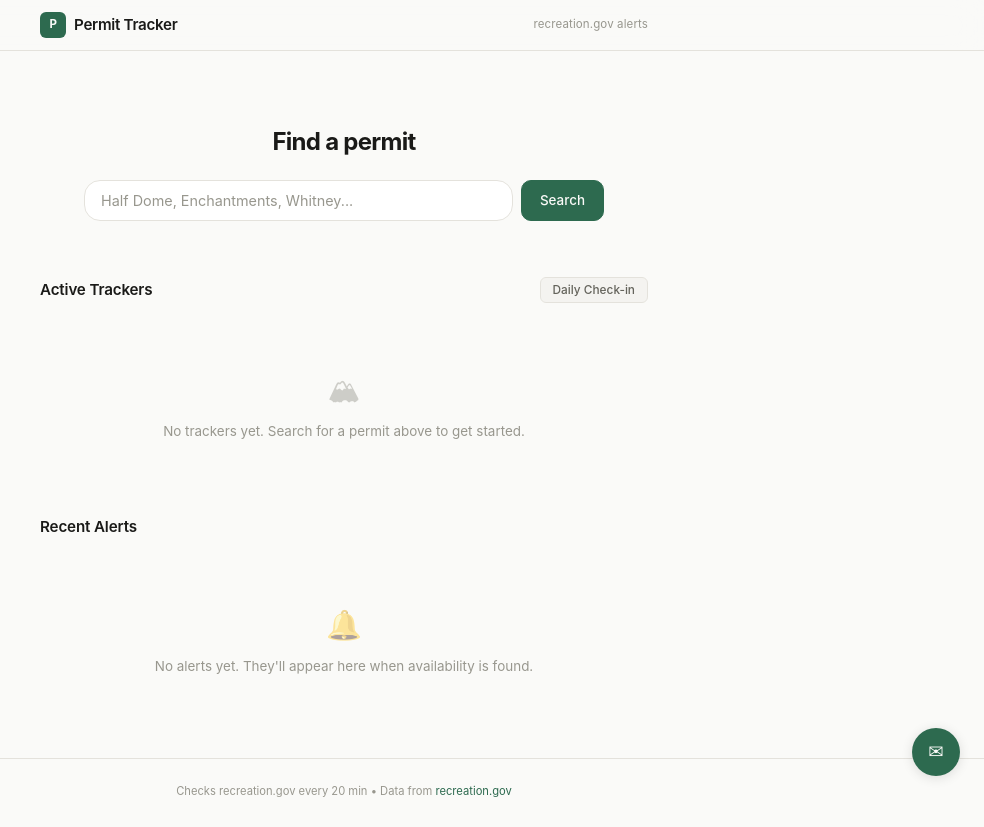
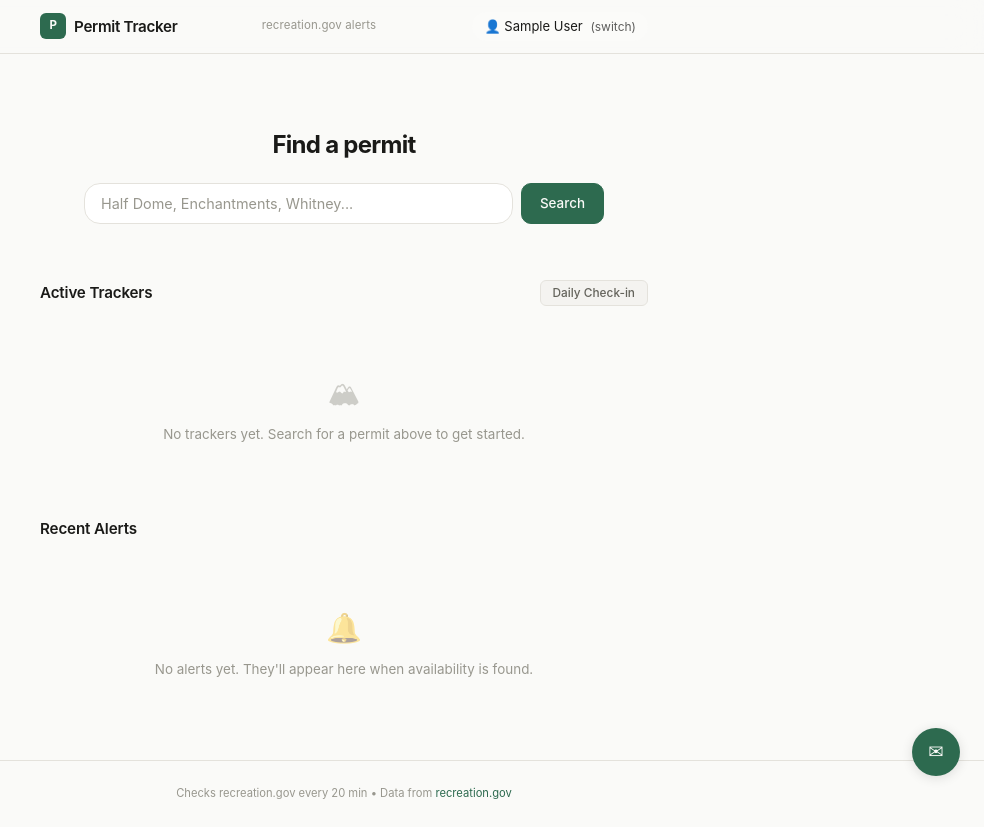
Before and after one commit to steve-overflow/permit-tracker, a Flask app: page / in a window 1280 px wide. Shown: the whole page, without its empty margins (296-1280 px from the left). Before the commit the page ends 797 px from the top, so only its background shows below. Run offline with Flask 3, Linux system fonts and the light colour scheme; the visitor is signed in with stand-in values (Sample User, id 1); data that the repository does not hold is empty.

Commit message:
Multi-user support: per-user trackers and notifications
- New 'users' table: stores telegram_chat_id + first_name on /start
- User picker page after login: 'Who are you?' with Telegram-connected users
- Trackers filtered by user's chat_id (each person sees only their own)
- Alerts filtered by user's trackers
- New trackers auto-assigned to current user
- /switch-user to change identity
- User badge in header showing current user
- If no users connected yet, shows instructions to connect Telegram first

```diff
--- a/app.py
+++ b/app.py
@@ -68,13 +68,13 @@ def login_required(f):
 def login_page():
     if not ACCESS_CODE:
         session["authenticated"] = True
-        return redirect("/")
+        return redirect("/pick-user")
     error = None
     if request.method == "POST":
         code = request.form.get("access_code", "").strip()
         if code == ACCESS_CODE:
             session["authenticated"] = True
-            return redirect("/")
+            return redirect("/pick-user")
         error = "Invalid access code"
     return f"""<!DOCTYPE html>
 <html><head><meta charset="UTF-8"><meta name="viewport" content="width=device-width,initial-scale=1.0">
@@ -90,6 +90,82 @@ def login_page():
 <button type="submit" style="width:100%;padding:12px;font-size:16px;background:#2d6a4f;color:white;border:none;border-radius:8px;cursor:pointer">Enter</button>
 {"<p style='color:#c0392b;margin-top:12px'>" + error + "</p>" if error else ""}
 </form></section></main></body></html>"""
+
+
+@app.route("/pick-user", methods=["GET", "POST"])
+@login_required
+def pick_user_page():
+    # If user already picked, go to home
+    if session.get("user_chat_id"):
+        return redirect("/")
+
+    conn = sqlite3.connect(DB_PATH)
+    conn.row_factory = sqlite3.Row
+    users = conn.execute("SELECT * FROM users ORDER BY first_name").fetchall()
+    conn.close()
+
+    if request.method == "POST":
+        chat_id = request.form.get("chat_id", "").strip()
+        if chat_id:
+            session["user_chat_id"] = chat_id
+            # Find the user's name for the session
+            for u in users:
+                if u["telegram_chat_id"] == chat_id:
+                    session["user_name"] = u["first_name"]
+                    break
+            return redirect("/")
+
+    if not users:
+        return """<!DOCTYPE html>
+<html><head><meta charset="UTF-8"><meta name="viewport" content="width=device-width,initial-scale=1.0">
+<title>Permit Tracker - Connect</title><link rel="stylesheet" href="/static/style.css">
+</head><body>
+<header><div class="container"><h1>Permit Tracker</h1>
+<p class="subtitle">Connect your Telegram first</p></div></header>
+<main class="container"><section class="card" style="max-width:440px;margin:2rem auto;text-align:center">
+<p style="font-size:48px;margin:0">📱</p>
+<h2 style="margin:12px 0">Connect Telegram</h2>
+<p>Open <a href="https://t.me/Permit_tracker_bot" target="_blank" style="color:#2d6a4f;font-weight:bold">@Permit_tracker_bot</a> in Telegram and send:</p>
+<code style="display:block;background:#f0f0f0;padding:12px;border-radius:8px;font-size:18px;margin:12px 0">/start """ + ACCESS_CODE + """</code>
+<p>Then come back here and refresh this page.</p>
+<br>
+<a href="/pick-user" style="display:inline-block;padding:12px 24px;background:#2d6a4f;color:white;border-radius:8px;text-decoration:none">Refresh</a>
+</section></main></body></html>"""
+
+    user_buttons = ""
+    for u in users:
+        user_buttons += f'''
+        <button type="submit" name="chat_id" value="{u["telegram_chat_id"]}"
+          style="width:100%;padding:16px;font-size:18px;background:#2d6a4f;color:white;border:none;border-radius:8px;cursor:pointer;margin-bottom:8px">
+          👋 I'm {u["first_name"]}
+        </button>'''
+
+    return f"""<!DOCTYPE html>
+<html><head><meta charset="UTF-8"><meta name="viewport" content="width=device-width,initial-scale=1.0">
+<title>Permit Tracker - Who are you?</title><link rel="stylesheet" href="/static/style.css">
+</head><body>
+<header><div class="container"><h1>Permit Tracker</h1>
+<p class="subtitle">Who are you?</p></div></header>
+<main class="container"><section class="card" style="max-width:440px;margin:2rem auto;text-align:center">
+<p style="font-size:48px;margin:0">🏕</p>
+<h2 style="margin:12px 0">Welcome!</h2>
+<p>Pick your name to see your trackers and get notifications:</p>
+<form method="POST" action="/pick-user" style="margin-top:16px">
+{user_buttons}
+</form>
+<hr style="margin:20px 0;border:none;border-top:1px solid #ddd">
+<p style="font-size:14px;color:#666">Don't see your name? Open <a href="https://t.me/Permit_tracker_bot" target="_blank" style="color:#2d6a4f">@Permit_tracker_bot</a> and send <code>/start {ACCESS_CODE}</code> first, then refresh.</p>
+<a href="/pick-user" style="font-size:14px;color:#2d6a4f">Refresh</a>
+</section></main></body></html>"""
+
+
+@app.route("/switch-user")
+@login_required
+def switch_user():
+    """Let user switch identity."""
+    session.pop("user_chat_id", None)
+    session.pop("user_name", None)
+    return redirect("/pick-user")
 
 # ---------------------------------------------------------------------------
 # Database
@@ -151,6 +227,14 @@ def init_db():
             id INTEGER PRIMARY KEY AUTOINCREMENT,
             notify_telegram_chat_id TEXT DEFAULT '',
             updated_at TEXT NOT NULL DEFAULT (datetime('now'))
+        );
+
+        CREATE TABLE IF NOT EXISTS users (
+            id INTEGER PRIMARY KEY AUTOINCREMENT,
+            telegram_chat_id TEXT NOT NULL UNIQUE,
+            telegram_user_id TEXT DEFAULT '',
+            first_name TEXT NOT NULL DEFAULT 'Unknown',
+            created_at TEXT NOT NULL DEFAULT (datetime('now'))
         );
         """
     )
@@ -263,7 +347,11 @@ def poll_all_trackers():
 @app.route("/")
 @login_required
 def index():
-    return render_template("index.html")
+    if not session.get("user_chat_id"):
+        return redirect("/pick-user")
+    return render_template("index.html",
+                           user_name=session.get("user_name", ""),
+                           user_chat_id=session.get("user_chat_id", ""))
 
 
 # ---------------------------------------------------------------------------
@@ -322,13 +410,24 @@ def api_availability(permit_id):
         return jsonify({"error": str(e)}), 500
 
 
+@app.route("/api/users")
+@login_required
+def api_list_users():
+    """List connected Telegram users."""
+    db = get_db()
+    rows = db.execute("SELECT telegram_chat_id, first_name FROM users ORDER BY first_name").fetchall()
+    return jsonify([dict(r) for r in rows])
+
+
 @app.route("/api/trackers", methods=["GET"])
 @login_required
 def api_list_trackers():
-    """List all trackers with alert counts."""
+    """List trackers for the current user."""
     db = get_db()
+    user_chat_id = session.get("user_chat_id", "")
     rows = db.execute(
-        "SELECT * FROM trackers ORDER BY created_at DESC"
+        "SELECT * FROM trackers WHERE notify_telegram_chat_id = ? ORDER BY created_at DESC",
+        (user_chat_id,)
     ).fetchall()
     trackers = [dict(r) for r in rows]
     for t in trackers:
@@ -355,6 +454,9 @@ def api_create_tracker():
         if not data.get(field):
             return jsonify({"error": f"Missing required field: {field}"}), 400
 
+    # Always use the session user's chat_id
+    user_chat_id = session.get("user_chat_id", data.get("notify_telegram_chat_id", ""))
+
     db = get_db()
     cursor = db.execute(
         """INSERT INTO trackers
@@ -367,7 +469,7 @@ def api_create_tracker():
             json.dumps(data.get("division_ids", [])),
             data["start_date"],
             data["end_date"],
-            data.get("notify_telegram_chat_id", ""),
+            user_chat_id,
         ),
     )
     db.commit()
@@ -406,9 +508,14 @@ def api_toggle_tracker(tracker_id):
 def api_list_alerts():
     """List recent alerts."""
     limit = request.args.get("limit", 50, type=int)
+    user_chat_id = session.get("user_chat_id", "")
     db = get_db()
     rows = db.execute(
-        "SELECT * FROM alerts ORDER BY created_at DESC LIMIT ?", (limit,)
+        """SELECT a.* FROM alerts a
+           JOIN trackers t ON a.tracker_id = t.id
+           WHERE t.notify_telegram_chat_id = ?
+           ORDER BY a.created_at DESC LIMIT ?""",
+        (user_chat_id, limit)
     ).fetchall()
     alerts = []
     for r in rows:
@@ -489,33 +596,20 @@ def api_check_now(tracker_id):
 @app.route("/api/preferences", methods=["GET"])
 @login_required
 def api_get_preferences():
-    """Get saved notification preferences."""
-    db = get_db()
-    row = db.execute("SELECT * FROM user_preferences ORDER BY id DESC LIMIT 1").fetchone()
-    if row:
-        chat_id = row["notify_telegram_chat_id"] if "notify_telegram_chat_id" in row.keys() else ""
-        prefs = {
-            "notify_telegram_chat_id": chat_id,
-            "setup_complete": bool(chat_id),
-        }
-        return jsonify(prefs)
-    return jsonify({"setup_complete": False})
+    """Get preferences for current user (based on session)."""
+    user_chat_id = session.get("user_chat_id", "")
+    user_name = session.get("user_name", "")
+    return jsonify({
+        "notify_telegram_chat_id": user_chat_id,
+        "setup_complete": bool(user_chat_id),
+        "user_name": user_name,
+    })
 
 
 @app.route("/api/preferences", methods=["POST"])
 @login_required
 def api_save_preferences():
-    """Save notification preferences."""
-    data = request.get_json()
-    db = get_db()
-    # Upsert — delete old, insert new
-    db.execute("DELETE FROM user_preferences")
-    db.execute(
-        """INSERT INTO user_preferences (notify_telegram_chat_id)
-           VALUES (?)""",
-        (data.get("notify_telegram_chat_id", ""),)
-    )
-    db.commit()
+    """No-op — preferences are now derived from user identity."""
     return jsonify({"ok": True})
 
 
--- a/static/style.css
+++ b/static/style.css
@@ -1234,3 +1234,20 @@ footer p { margin: 0; }
 .slot-date { color: var(--muted); }
 .slot-count { font-weight: 600; }
 .slot-count.available { color: var(--green); }
+
+/* User badge in header */
+.user-badge {
+  display: inline-block;
+  background: rgba(255,255,255,0.15);
+  padding: 4px 12px;
+  border-radius: 20px;
+  font-size: 13px;
+  margin-left: 12px;
+  vertical-align: middle;
+}
+.header-inner {
+  display: flex;
+  align-items: center;
+  flex-wrap: wrap;
+  gap: 8px;
+}
--- a/templates/index.html
+++ b/templates/index.html
@@ -19,6 +19,11 @@
       Permit Tracker
     </h1>
     <span class="subtitle">recreation.gov alerts</span>
+    {% if user_name %}
+    <span class="user-badge" title="Logged in as {{ user_name }}">
+      👤 {{ user_name }} <a href="/switch-user" style="color:inherit;font-size:12px;margin-left:4px;opacity:0.7">(switch)</a>
+    </span>
+    {% endif %}
   </div>
 </header>
 
@@ -773,20 +778,13 @@ async function loadPreferences() {
 
 function applyPreferences() {
   const p = savedPreferences;
+  // User's chat_id comes from server session now
   if (p.notify_telegram_chat_id) document.getElementById('notify-telegram').value = p.notify_telegram_chat_id;
   updateTelegramStatus();
 }
 
 async function savePreferences() {
-  const telegram = document.getElementById('notify-telegram')?.value?.trim() || '';
-  savedPreferences = {notify_telegram_chat_id: telegram};
-  try {
-    await fetch('/api/preferences', {
-      method: 'POST',
-      headers: {'Content-Type': 'application/json'},
-      body: JSON.stringify(savedPreferences)
-    });
-  } catch (e) { /* ignore */ }
+  // No-op: preferences are now derived from user identity on the server
 }
 
 // ---------------------------------------------------------------------------
```
Also changed, not shown: bot.py (+23 -7 lines), 1 other file.
